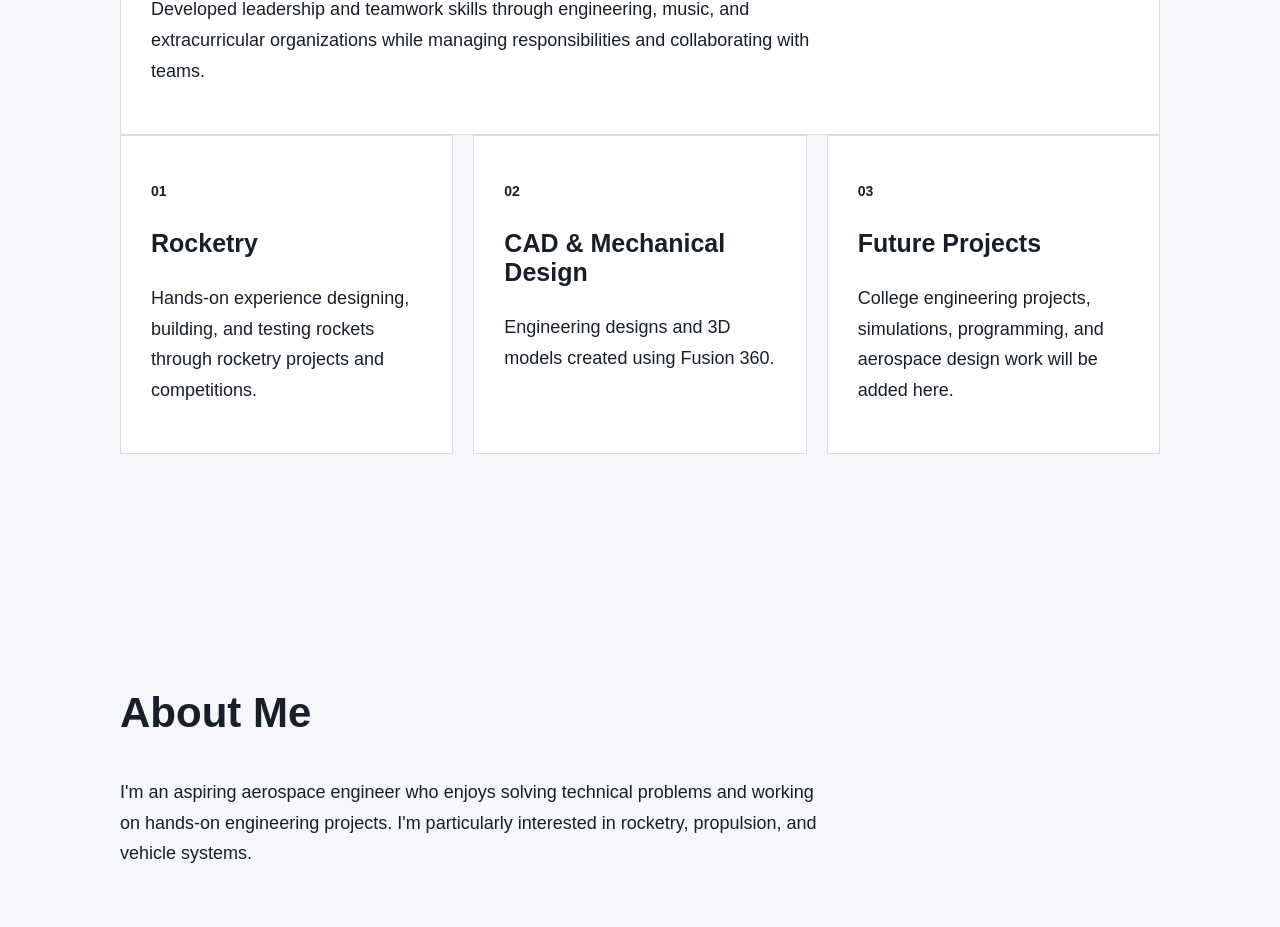
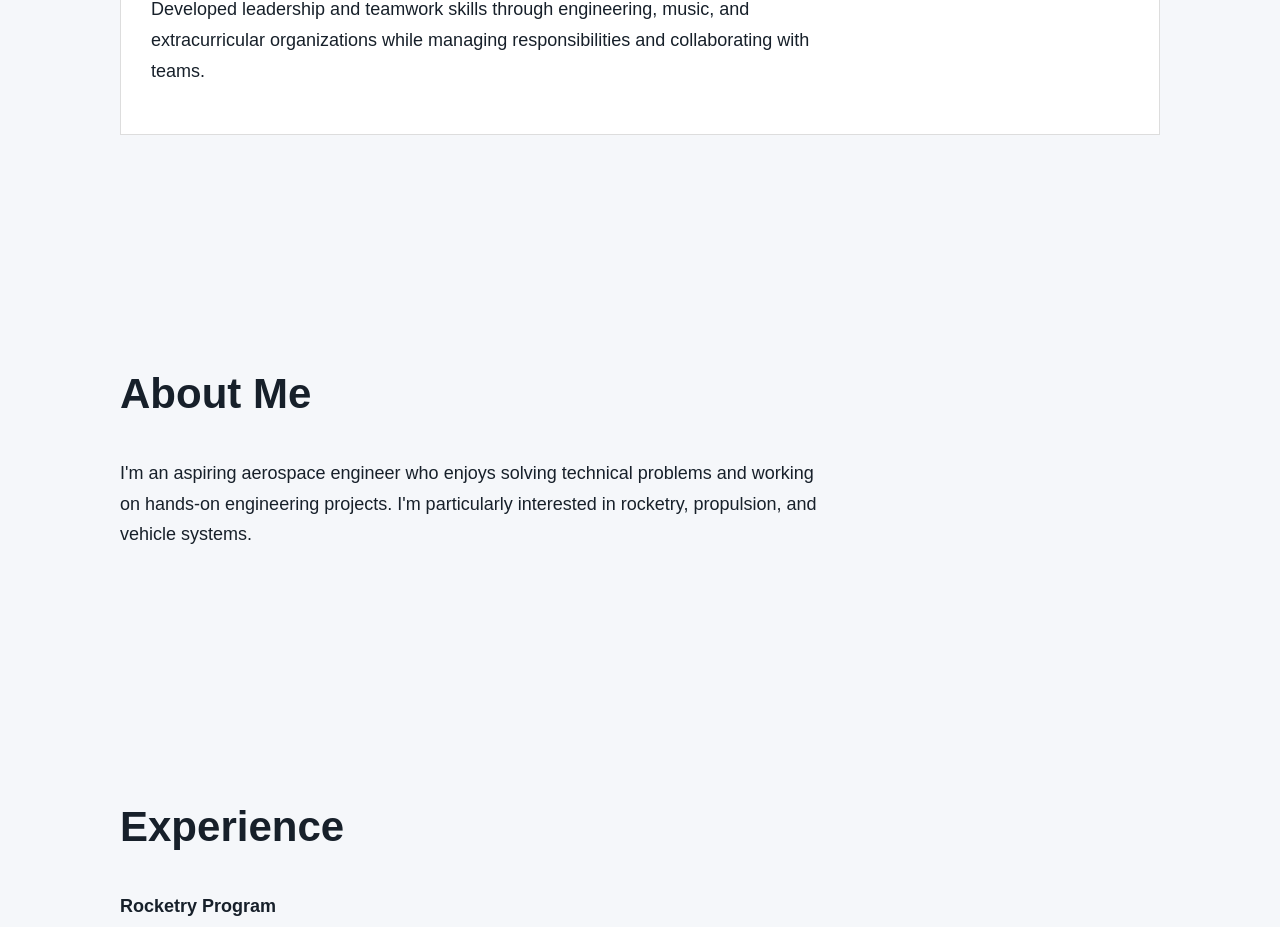
Before and after one commit to JLenderm/engineering-portfolio, a Next.js app: page / in a window 1280 px wide. Shown: the part 1720-2647 px from the top of the page. Built offline with nearby package versions, Linux system fonts and the light colour scheme.

Commit message:
project delete

```diff
--- a/app/page.tsx
+++ b/app/page.tsx
@@ -66,33 +66,7 @@ export default function Home() {
     responsibilities and collaborating with teams.
   </p>
 </div>
-        <div className="project-grid">
-          <div className="project-card">
-            <p className="project-number">01</p>
-            <h3>Rocketry</h3>
-            <p>
-              Hands-on experience designing, building, and testing rockets
-              through rocketry projects and competitions.
-            </p>
-          </div>
 
-          <div className="project-card">
-            <p className="project-number">02</p>
-            <h3>CAD & Mechanical Design</h3>
-            <p>
-              Engineering designs and 3D models created using Fusion 360.
-            </p>
-          </div>
-
-          <div className="project-card">
-            <p className="project-number">03</p>
-            <h3>Future Projects</h3>
-            <p>
-              College engineering projects, simulations, programming,
-              and aerospace design work will be added here.
-            </p>
-          </div>
-        </div>
       </section>
 
       <section id="about">
```
